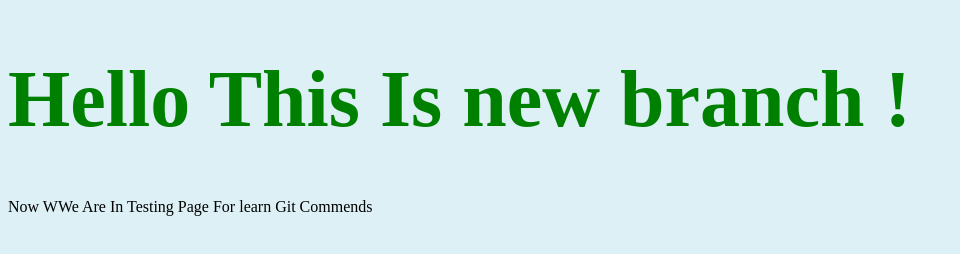
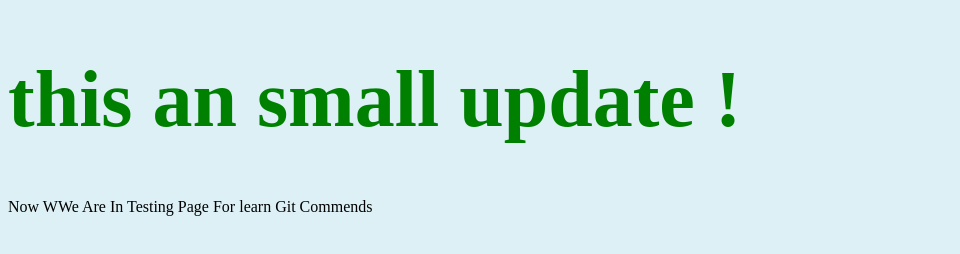
Before and after one commit to ELGOUMRIYASSINE/myproject, a plain HTML site: page index.html in a window 1280 px wide. Shown: the whole page, without its empty margins (0-960 px from the left). Drawn offline with Linux system fonts and the light colour scheme.

Commit message:
update h1 in html page

```diff
--- a/index.html
+++ b/index.html
@@ -7,7 +7,7 @@
     <link rel="stylesheet" href="style.css">
 </head>
 <body>
-    <h1>Hello This Is new branch  !</h1>
+    <h1>this an small update !</h1>
     <p>Now WWe Are In Testing Page For learn Git Commends </p>
     <script src="app.js"></script>
 </body>
```
